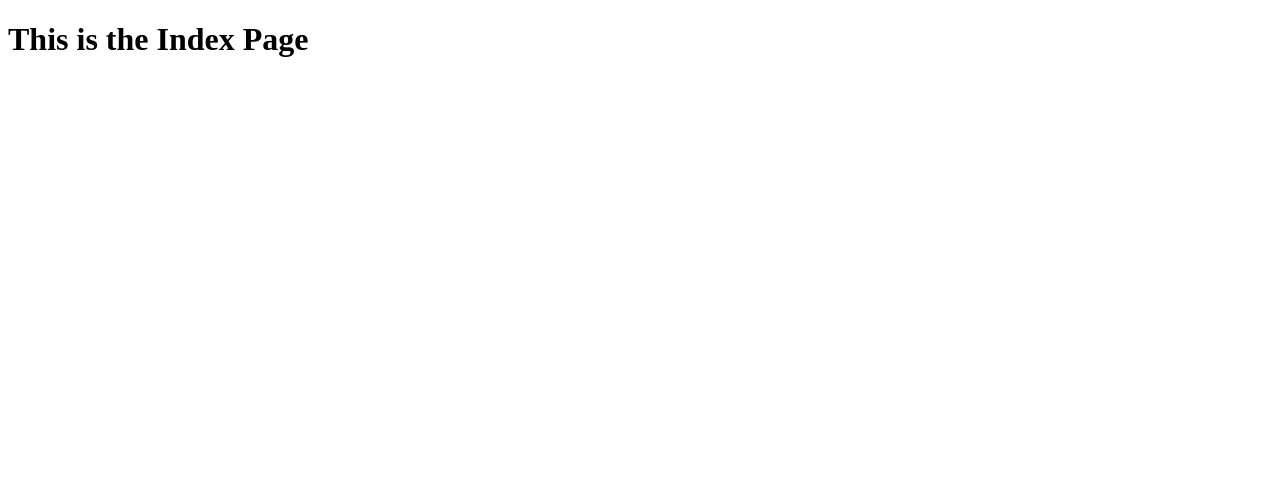
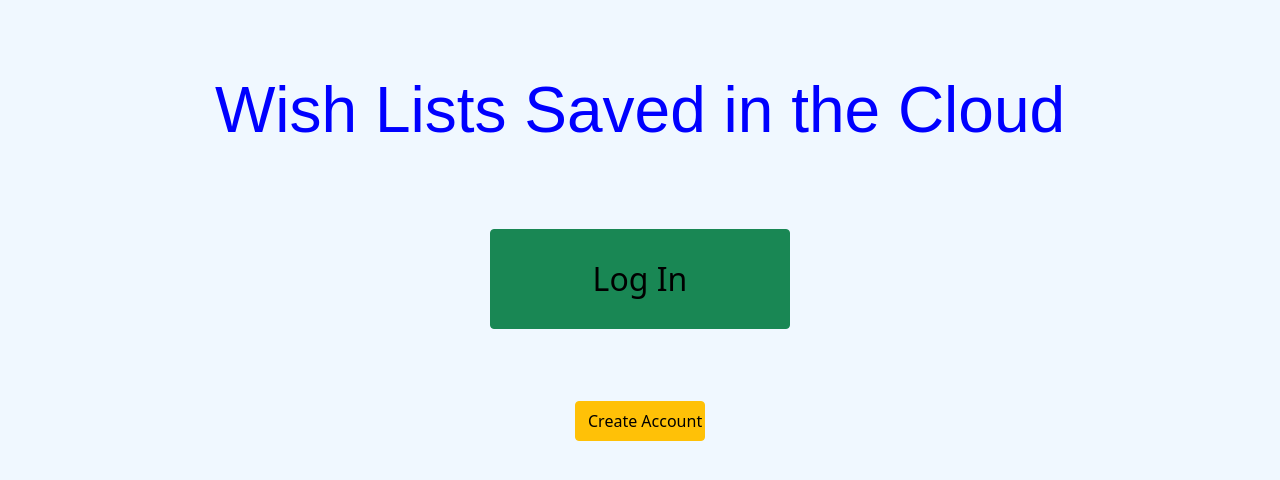
Before and after one commit to Tjohnzon25/project2_team_i, a Flask app: page / in a window 1280 px wide. Shown: the top 480 px of the page. Run offline with Flask 2, Linux system fonts and the light colour scheme.

Commit message:
Index Page Front End Complete

```diff
--- a/templates/index.html
+++ b/templates/index.html
@@ -3,9 +3,46 @@
 <head>
     <meta charset="UTF-8">
     <title>Index Page</title>
-    <h1>This is the Index Page</h1>
+    <link href="https://cdn.jsdelivr.net/npm/bootstrap@5.0.0-beta2/dist/css/bootstrap.min.css" rel="stylesheet" integrity="sha384-BmbxuPwQa2lc/FVzBcNJ7UAyJxM6wuqIj61tLrc4wSX0szH/Ev+nYRRuWlolflfl" crossorigin="anonymous">
+
 </head>
 <body>
+    <br><br><br>
+    <h1>Wish Lists Saved in the Cloud</h1><br><br><br>
+    <input type="submit" id="loginButton" class="btn btn-success" value="Log In"><br><br><br><br>
+    <input type="submit" id="createAccountButton" class="btn btn-warning" value="Create Account">
 
+
+
+    <style>
+        body {
+            text-align: center;
+            background-color: aliceblue;
+        }
+
+        h1 {
+            font-family: fantasy;
+            color: blue;
+            font-size: 400%;
+        }
+
+        #loginButton {
+            width:300px;
+            height:100px;
+            font-size: 200%;
+            color: black;
+        }
+
+        #createAccountButton {
+            width: 130px;
+            height: 40px;
+            font-size: 100%;
+        }
+    </style>
+
+
+    <script>
+
+    </script>
 </body>
 </html>
--- a/templates/login.html
+++ b/templates/login.html
@@ -21,10 +21,6 @@
         body {
             text-align: center;
             background-color: aliceblue;
-        }
-
-        #password {
-            color:red;
         }
 
         h1 {
```
